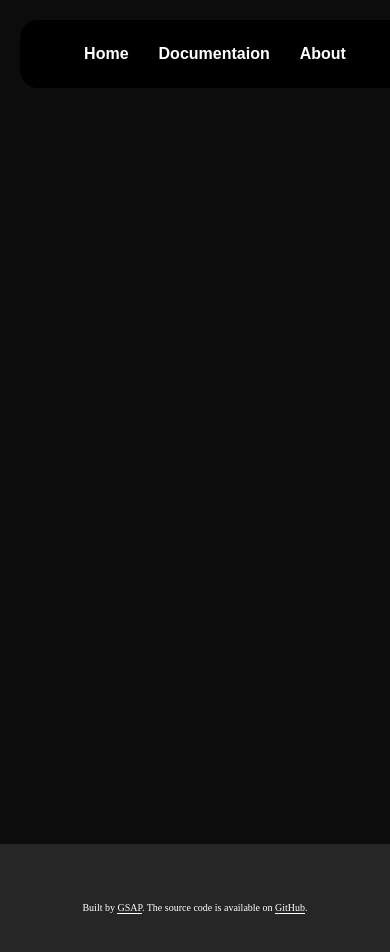
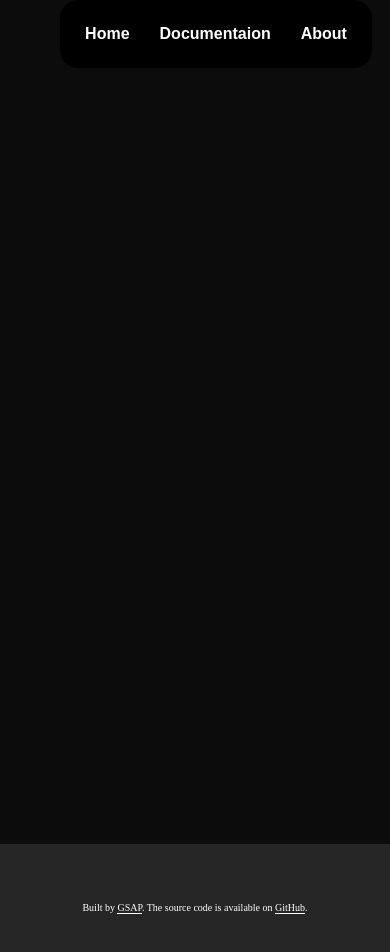
Before and after one commit to LausMirus/echelon-website.github.io, a plain HTML site: page index.html in a window 390 px wide. Drawn offline with Linux system fonts and the light colour scheme.

```diff
--- a/css/home.css
+++ b/css/home.css
@@ -15,15 +15,15 @@ html {
 @media (max-width: 1023px) {
 
     .main_nav {
-        margin: 20px;
+        margin-left: 60px;
         border-radius: 18px;
         position: fixed;
-        width: 100vw;
+        width: 80vw;
         height: 8vh;
         background-color: #000000;
         display: flex;
         align-items: center;
-        justify-content: center;
+        justify-content:  center;
         /* background-color: lab(15.204% 0 -.00000596046); */
     }
 
```
